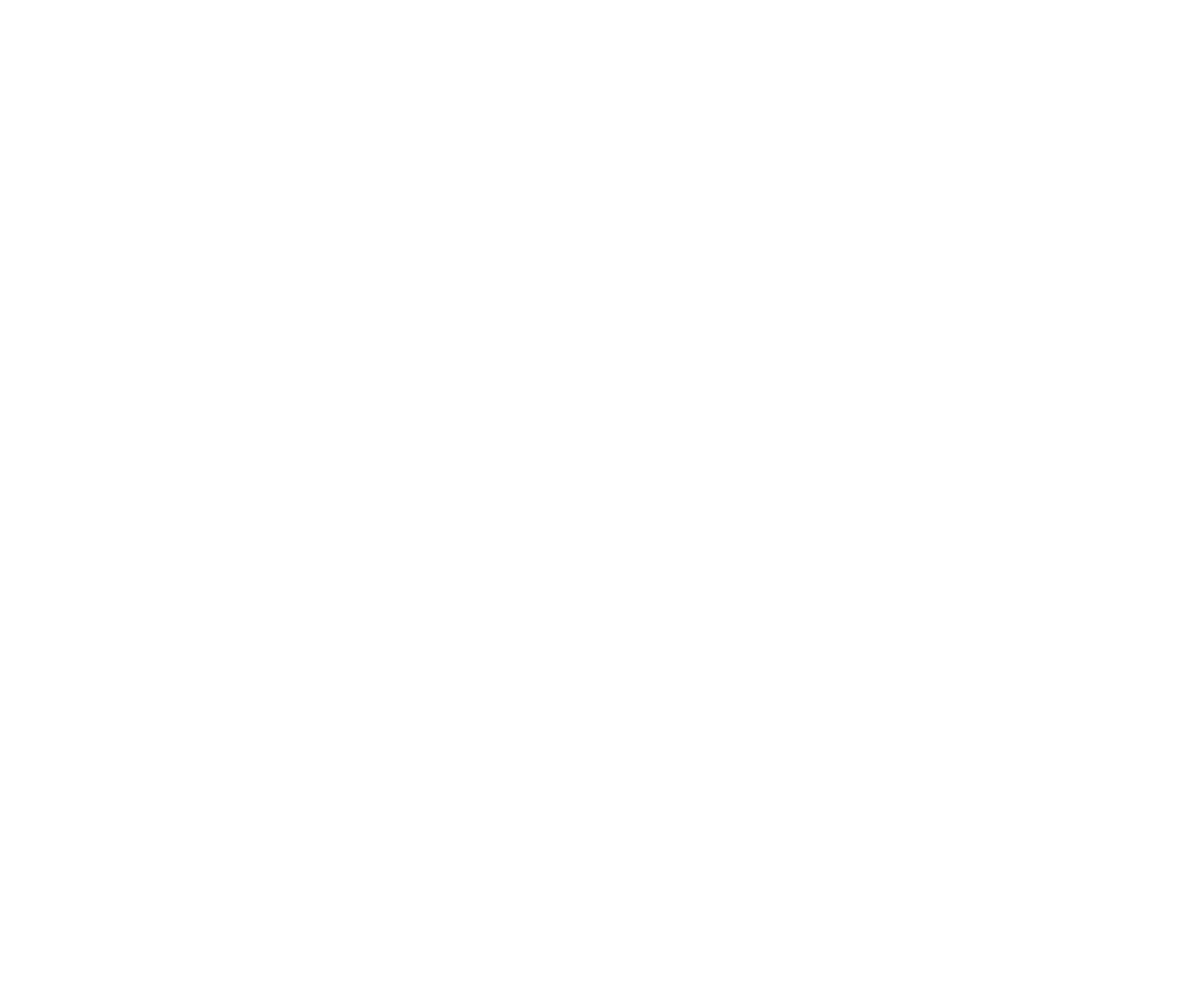
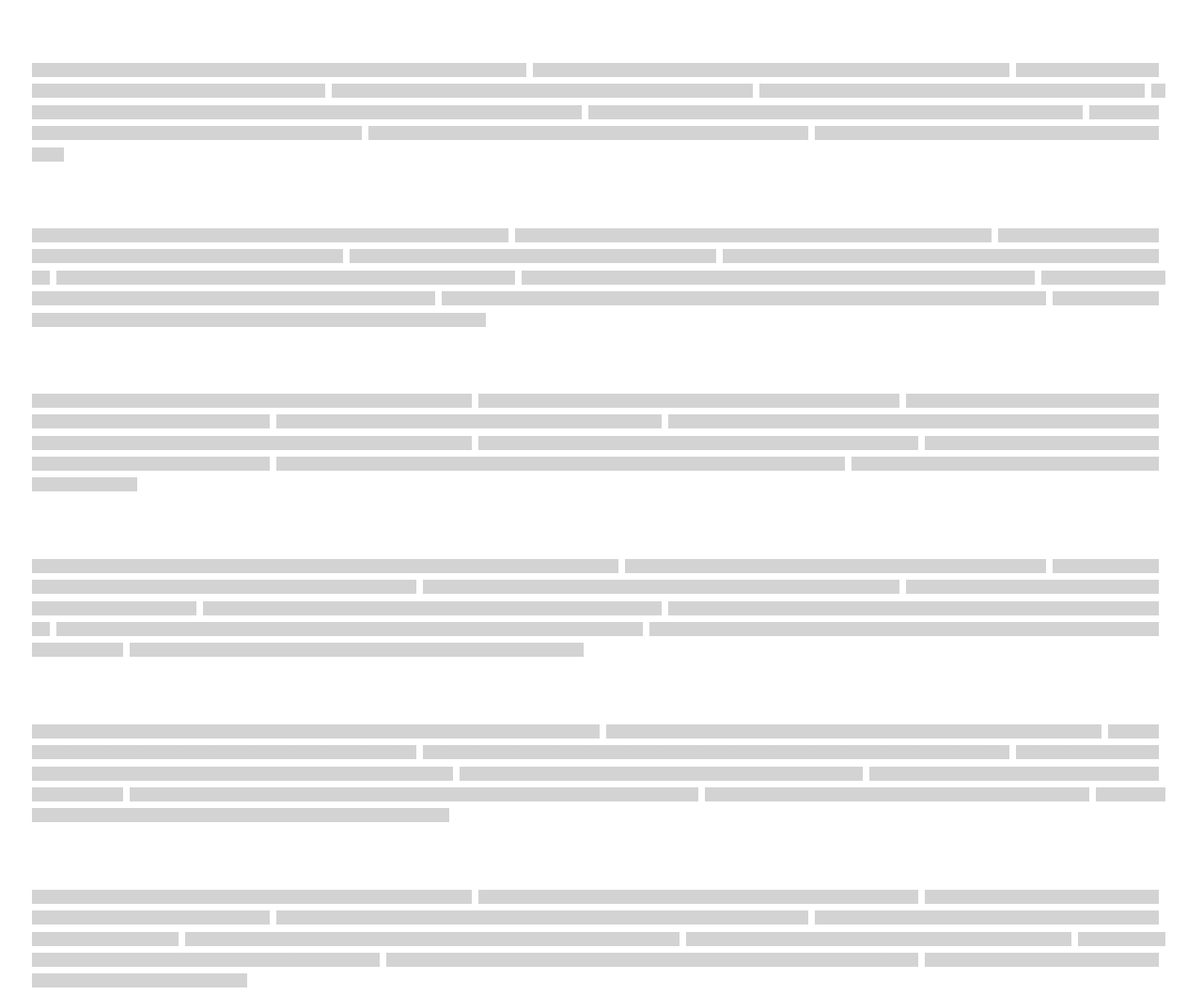
Before and after one commit to cgh20xx/scroll-tracker, a website: page demo/iife.html in a window 1280 px wide. Shown: the top 1059 px of the page at 94% size. Before the commit the page ends 800 px from the top, so only its background shows below. Drawn offline with Linux system fonts and the light colour scheme.

Commit message:
feat: 新增 DEMO page

```diff
--- /dev/null
+++ b/demo/gen-fake-content.js
@@ -0,0 +1,27 @@
+(function (window, document) {
+  function getRandomInt(min, max) {
+    min = Math.ceil(min);
+    max = Math.floor(max);
+    return Math.floor(Math.random() * (max - min) + min);
+  }
+  function genFakeContent() {
+    for (var b = 0; b < 20; b++) {
+      var contentBox = document.createElement('div');
+      contentBox.classList.add('content-box');
+      document.querySelector('body').appendChild(contentBox);
+
+      for (var i = 0; i < 10; i++) {
+        var span = document.createElement('span');
+        contentBox.appendChild(span);
+        span.textContent = (function () {
+          var text = ' ';
+          for (var j = 0; j < getRandomInt(20, 50); j++) {
+            text += '一 ';
+          }
+          return text;
+        })();
+      }
+    }
+  }
+  genFakeContent();
+})(window, document);
--- a/iife.html
+++ b/demo/iife.html
@@ -4,10 +4,12 @@
     <meta charset="UTF-8" />
     <meta http-equiv="X-UA-Compatible" content="IE=edge" />
     <meta name="viewport" content="width=device-width, initial-scale=1.0" />
-    <title>iife demo</title>
+    <title>ScrollTracker.js iife DEMO</title>
+    <link rel="stylesheet" href="style.css" />
   </head>
   <body>
-    <script src="dist/ScrollTracker.js"></script>
+    <script src="./gen-fake-content.js"></script>
+    <script src="../dist/ScrollTracker.js"></script>
     <script>
       console.log(ScrollTracker);
       const scrollTracker = new ScrollTracker();
--- /dev/null
+++ b/demo/style.css
@@ -0,0 +1,21 @@
+.content-box {
+  margin: 5vw 2vw;
+  box-sizing: content-box;
+}
+span {
+  font-size: 14px;
+  line-height: 1.6;
+  color: lightgray;
+  background-color: lightgray;
+  letter-spacing: 1px;
+  margin-right: 7px;
+  overflow-wrap: break-all;
+}
+/* iframe {
+  width: 100%;
+  height: 50vw;
+  outline: 1px solid red;
+  position: fixed;
+  left: 0;
+  top: 0;
+} */
--- a/src/index.js
+++ b/src/index.js
@@ -1,5 +1,16 @@
 export default class ScrollTracker {
-  constructor() {
-    console.log('ScrollTracker');
+  constructor(settings) {
+    const defaultSettings = {
+      target: window,
+    };
+    this.settings = Object.assign({}, defaultSettings, settings);
+    console.log(this.settings);
+    // this.target = options
+  }
+
+  start() {
+    this.settings.target.addEventListener('scroll', function (e) {
+      console.log('scroll');
+    });
   }
 }
```
Also changed, not shown: demo/esm.html (renamed from esm.html, +4 -3 lines), dist/ScrollTracker.esm.js, dist/ScrollTracker.js.
